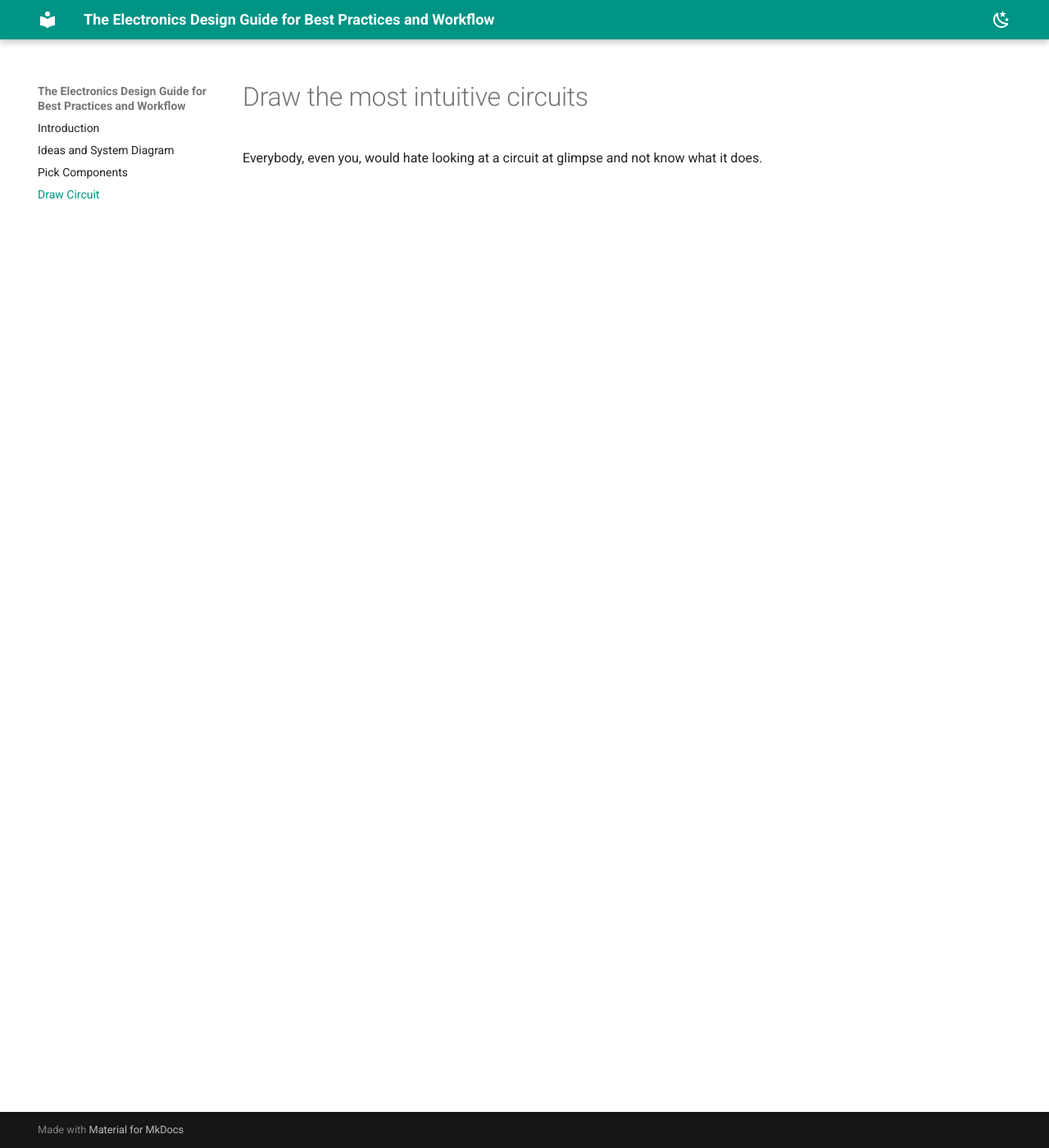
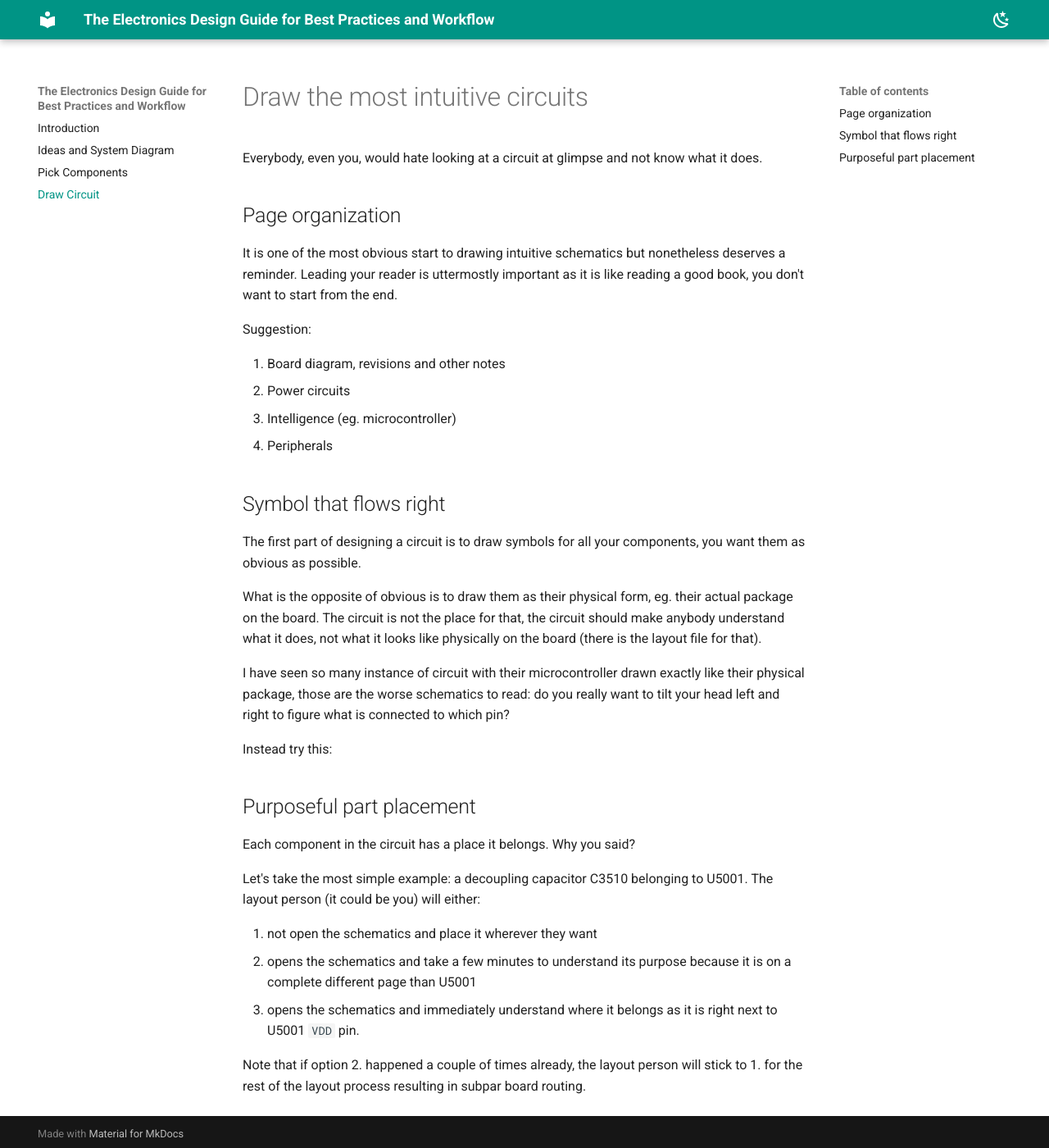
Before and after one commit to eeintech/guide, an MkDocs documentation site: the page built from docs/draw.md, in a window 1280 px wide and 1400 px high. Shown: the whole window at 82% size. Built offline with MkDocs 1.6.1 and Material for MkDocs 9.7.7, drawn with Linux system fonts in a browser that asks for light colours.

Commit message:
Add to draw section

```diff
--- a/docs/draw.md
+++ b/docs/draw.md
@@ -1,3 +1,41 @@
 # Draw the most intuitive circuits
 
 Everybody, even you, would hate looking at a circuit at glimpse and not know what it does.
+
+## Page organization
+
+It is one of the most obvious start to drawing intuitive schematics but nonetheless deserves a reminder.
+Leading your reader is uttermostly important as it is like reading a good book, you don't want to start from the end.
+
+Suggestion:
+
+1. Board diagram, revisions and other notes
+0. Power circuits
+0. Intelligence (eg. microcontroller)
+0. Peripherals
+
+## Symbol that flows right
+
+The first part of designing a circuit is to draw symbols for all your components, you want them as obvious as possible.
+
+What is the opposite of obvious is to draw them as their physical form, eg. their actual package on the board.
+The circuit is not the place for that, the circuit should make anybody understand what it does, not what it looks like physically on the board (there is the layout file for that).
+
+I have seen so many instance of circuit with their microcontroller drawn exactly like their physical package, those are the worse schematics to read: do you really want to tilt your head left and right to figure what is connected to which pin?
+
+Instead try this:
+
+<place holder for symbol rules>
+
+## Purposeful part placement
+
+Each component in the circuit has a place it belongs. Why you said?
+
+Let's take the most simple example: a decoupling capacitor C3510 belonging to U5001.
+The layout person (it could be you) will either:
+
+1. not open the schematics and place it wherever they want
+0. opens the schematics and take a few minutes to understand its purpose because it is on a complete different page than U5001
+0. opens the schematics and immediately understand where it belongs as it is right next to U5001 `VDD` pin.
+
+Note that if option 2. happened a couple of times already, the layout person will stick to 1. for the rest of the layout process resulting in subpar board routing.
```
